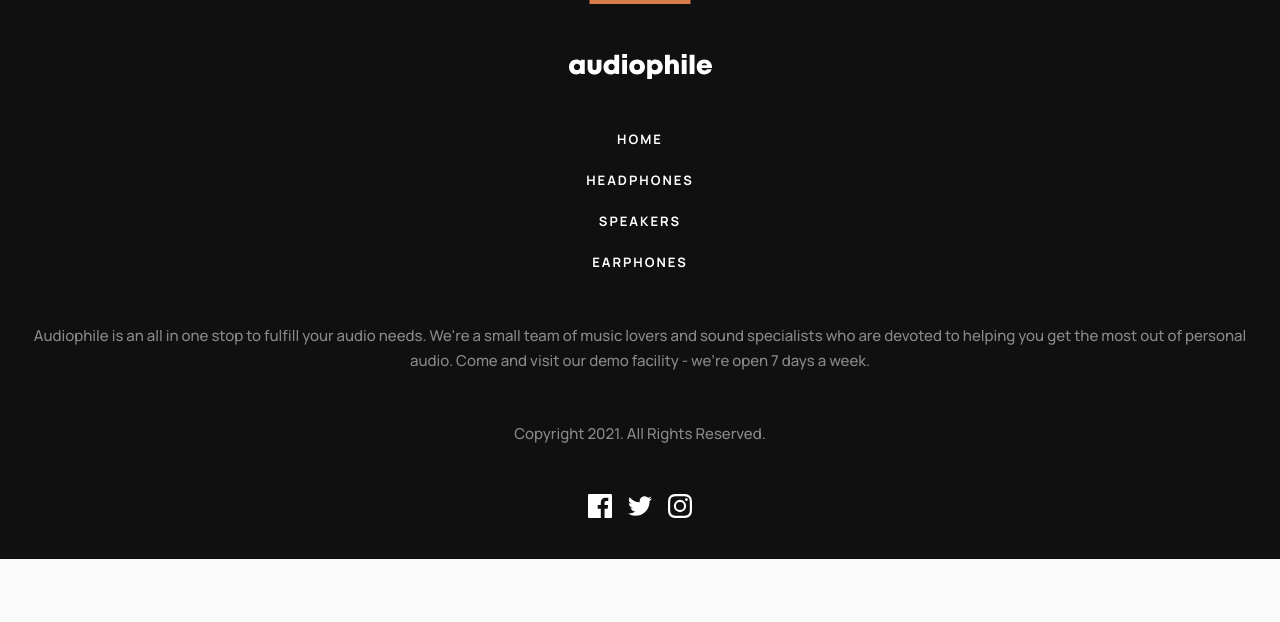
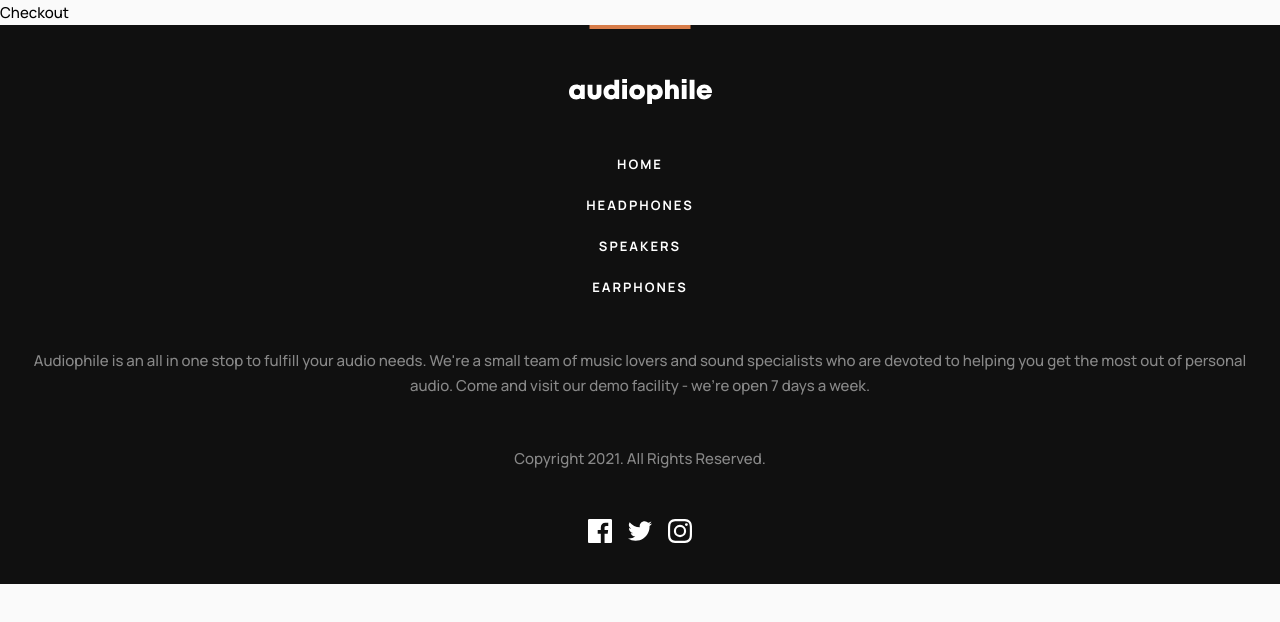
Before and after one commit to ryanbradley-webdev/audiophile, a React (Vite) app in the folder client/: page /checkout in a window 1280 px wide. Shown: the top 622 px of the page. Built offline with nearby package versions, Linux system fonts and the light colour scheme.

Commit message:
Add components for checkout, product, and 404 routes. Update app component to utilize new routes.

```diff
--- a/client/src/App.tsx
+++ b/client/src/App.tsx
@@ -1,4 +1,3 @@
-import './App.css'
 import Footer from './components/Footer/Footer'
 import Header from './components/Header/Header'
 import Headphones from './routes/Headphones/Headphones'
@@ -6,6 +5,25 @@ import Home from './routes/Home/Home'
 import { Routes, Route } from 'react-router-dom'
 import Speakers from './routes/Speakers/Speakers'
 import Earphones from './routes/Earphones/Earphones'
+import Checkout from './routes/Checkout/Checkout'
+import Product from './routes/Product/Product'
+import NotFound from './routes/NotFound/NotFound'
+import './App.css'
+
+const routes = [
+  {
+    path: '/headphones',
+    component: <Headphones />
+  },
+  {
+    path: '/speakers',
+    component: <Speakers />
+  },
+  {
+    path: '/earphones',
+    component: <Earphones />
+  }
+]
 
 function App() {
   return (
@@ -17,11 +35,19 @@ function App() {
 
         <Route path='/' element={<Home />} />
 
-        <Route path='/headphones' element={<Headphones />} />
+        {routes.map((route, idx) => (
+          <Route path={route.path} key={idx}>
 
-        <Route path='/speakers' element={<Speakers />} />
+            <Route index element={route.component} />
 
-        <Route path='/earphones' element={<Earphones />} />
+            <Route path=':product' element={<Product />} />
+
+          </Route>
+        ))}
+
+        <Route path='/checkout' element={<Checkout />} />
+
+        <Route path='/*' element={<NotFound />} />
 
       </Routes>
 
--- /dev/null
+++ b/client/src/routes/Checkout/Checkout.tsx
@@ -0,0 +1,9 @@
+import styles from './Checkout.module.css'
+
+export default function Checkout() {
+  return (
+    <main>
+        Checkout
+    </main>
+  )
+}
--- /dev/null
+++ b/client/src/routes/NotFound/NotFound.tsx
@@ -0,0 +1,9 @@
+import styles from './NotFound.module.css'
+
+export default function NotFound() {
+    return (
+        <main>
+            The page you&apos;re looking for cannot be found.
+        </main>
+    )
+}
--- /dev/null
+++ b/client/src/routes/Product/Product.tsx
@@ -0,0 +1,9 @@
+import styles from './Product.module.css'
+
+export default function Product() {
+    return (
+        <main>
+            Product
+        </main>
+    )
+}
```
Also changed, not shown: client/src/routes/Checkout/Checkout.module.css (added), client/src/routes/NotFound/NotFound.module.css (added), client/src/routes/Product/Product.module.css (added).
